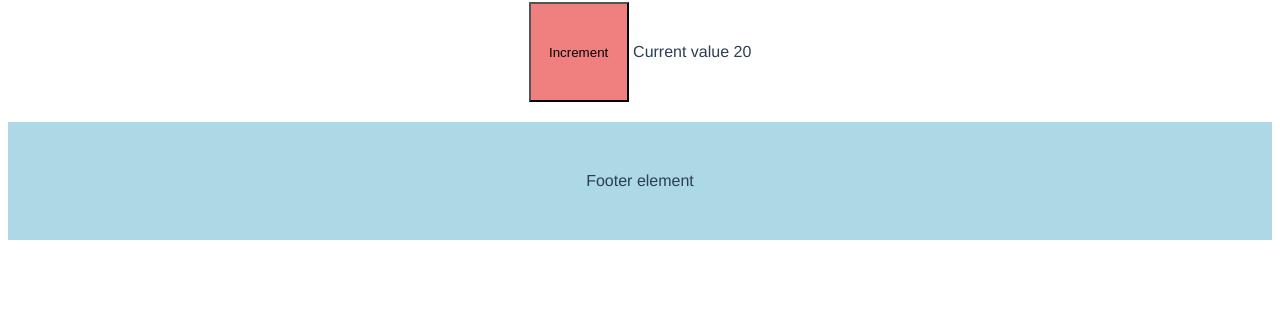
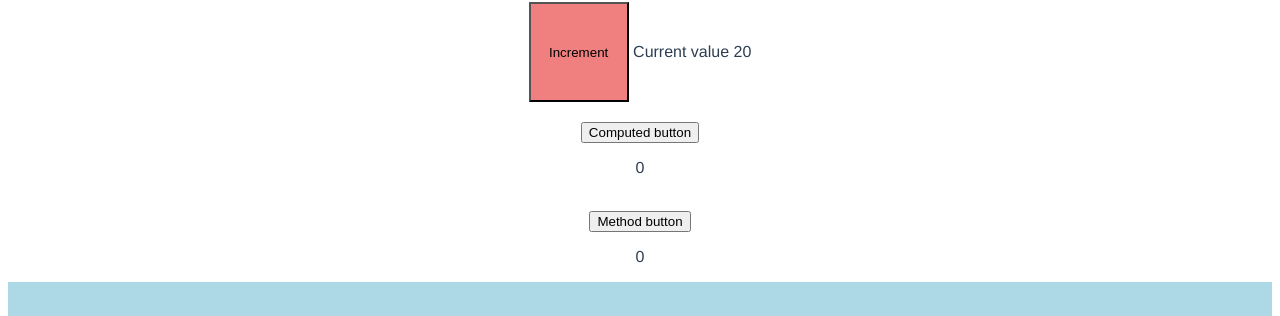
Before and after one commit to lrefojos/vuejs_tutorial, a Vue app: page / in a window 1280 px wide. Shown: the part 870-1186 px from the top of the page. Before the commit the page ends 1118 px from the top, so only its background shows below. Built offline with nearby package versions, Linux system fonts and the light colour scheme.

Commit message:
feature(SecondComponent): computed propertie example

```diff
--- a/src/components/SecondComponent.vue
+++ b/src/components/SecondComponent.vue
@@ -5,13 +5,26 @@
       <button class="content__button" @click="increment()">Increment</button>
       <span> Current value {{ value }}</span>
     </div>
+    <div class="computed">
+      <button @click="counterComputed++">Computed button</button>
+      <p>{{ counterComputed }}</p>
+      <br />
+      <button @click="counterMethod++">Method button</button>
+      <p>{{ counterMethod }}</p>
+      {{ printTextMethod() }}
+      {{ printTextComputed }}
+    </div>
   </div>
 </template>
 
 <script>
+// more info about computed vs methods properties
+// https://medium.com/notonlycss/the-difference-between-computed-and-methods-in-vue-js-9cb05c59ed98
 export default {
   data: () => ({
     value: 20,
+    counterComputed: 0,
+    counterMethod: 0,
   }),
   methods: {
     calculate() {
@@ -19,6 +32,16 @@ export default {
     },
     increment() {
       this.value++;
+    },
+    printTextMethod() {
+      console.log(`counter printed from method: ${this.counterMethod} `);
+    },
+  },
+  computed: {
+    printTextComputed() {
+      return console.log(
+        `counter printed from computed: ${this.counterComputed}`
+      );
     },
   },
 };
```
